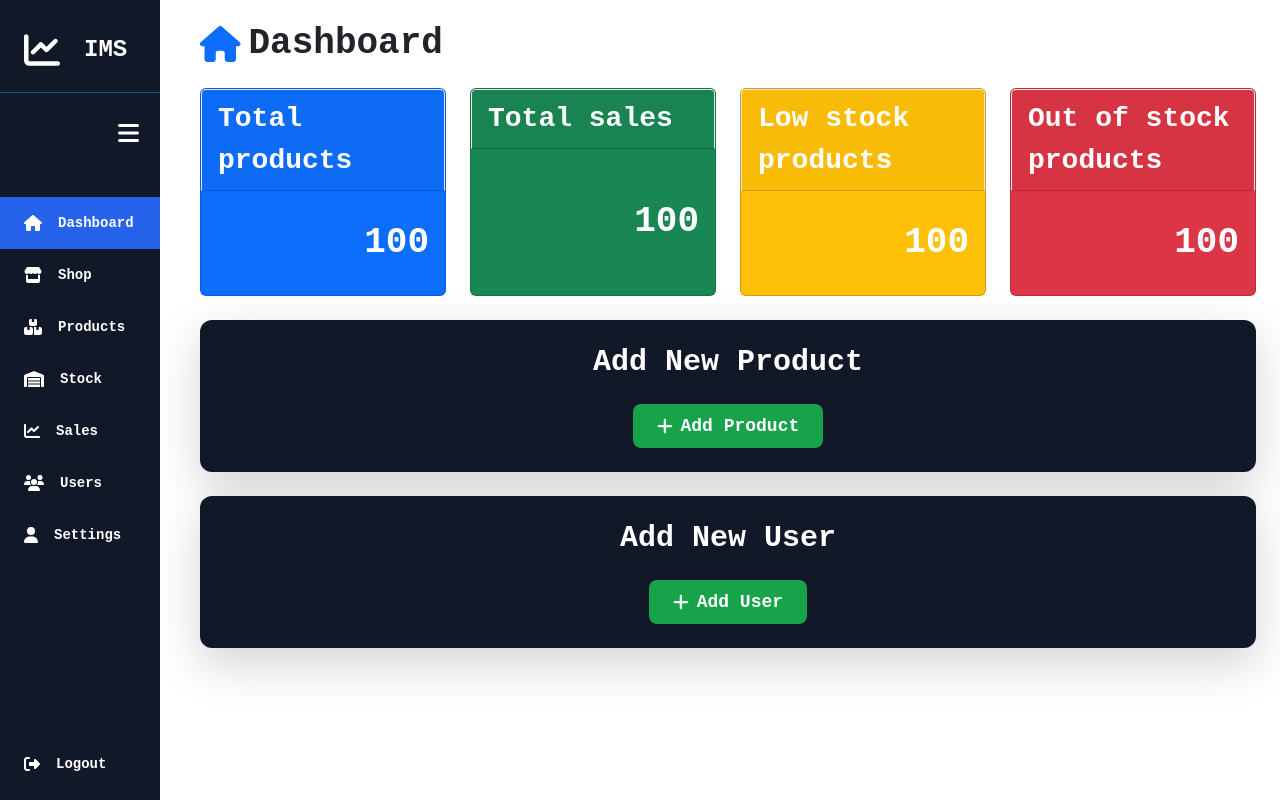
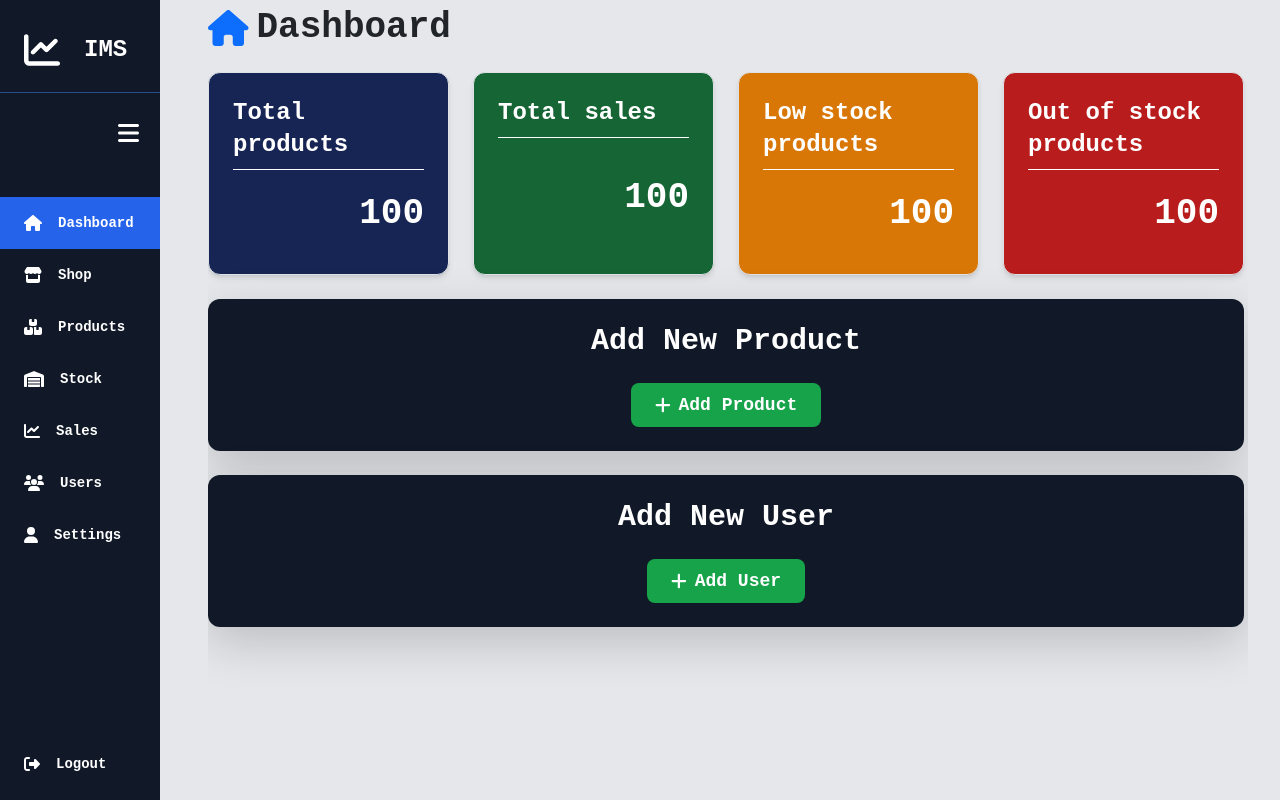
Before and after one commit to SageTendo/farm_inventory_management, a React (Vite) app in the folder client/: page /dashboard in a window 1280 px wide. Built offline with nearby package versions, Linux system fonts and the light colour scheme.

Commit message:
refactor: Dashboard, Shop and components to use tailwind only

```diff
--- a/client/src/ui/components/Layout.tsx
+++ b/client/src/ui/components/Layout.tsx
@@ -7,7 +7,7 @@ export function Layout() {
   const sidebarWidth = isSidebarHidden ? "md:w-24" : "md:w-44";
 
   return (
-    <div className="flex flex-col md:flex-row h-screen overflow-hidden">
+    <div className="flex flex-col md:flex-row h-screen overflow-hidden bg-gray-200">
       {/* Sidebar: Top navbar on mobile, sidebar on desktop */}
       <div
         className={`flex-shrink-0 w-full h-14 md:h-full ${sidebarWidth} transition-all duration-300`}
@@ -21,7 +21,7 @@ export function Layout() {
       {/* Main content: no scroll here */}
       <div className="flex-1 relative">
         {/* Spacer for mobile navbar */}
-        <div className="px-4 md:pt-0 pt-4 h-full">
+        <div className="px-4 h-screen">
           <Outlet />
         </div>
       </div>
--- a/client/src/ui/components/SummaryCard.tsx
+++ b/client/src/ui/components/SummaryCard.tsx
@@ -1,37 +1,39 @@
 import React from "react";
-import {Card} from "react-bootstrap";
 
 interface SummaryCardProps {
   title?: string;
   className?: string;
   children: React.ReactNode;
   footer?: React.ReactNode;
-  bg?: string; // e.g. 'light', 'dark', 'primary', etc.
-  textColor?: string; // e.g. 'white', 'dark', 'muted', etc.
-  border?: string; // e.g. 'primary', 'success', etc.
+  bg?: string;        // Tailwind-compatible bg class, e.g. "bg-gray-900"
+  textColor?: string; // Tailwind-compatible text class, e.g. "text-white"
+  border?: string;    // Tailwind-compatible border class, e.g. "border-green-500"
 }
 
 export function SummaryCard({
-                              title,
-                              className = "w-100 h-100",
-                              children,
-                              footer,
-                              bg = "dark",
-                              textColor = "white",
-                              border,
-                            }: SummaryCardProps) {
+  title,
+  className = "w-full h-full",
+  children,
+  footer,
+  bg = "bg-gray-900",
+  textColor = "text-white",
+  border = "border border-gray-700",
+}: SummaryCardProps) {
   return (
-    <Card
-      className={className}
-      bg={bg}
-      text={textColor}
-      border={border}
+    <div
+      className={`rounded-xl shadow-md p-4 flex flex-col justify-between ${bg} ${textColor} ${border} ${className}`}
     >
-      {title && <Card.Header className="fw-bold border-1 fs-3 mb-3">{title}</Card.Header>}
-      <Card.Body className="d-flex align-items-center justify-content-end">
-        {children}
-      </Card.Body>
-      {footer && <Card.Footer>{footer}</Card.Footer>}
-    </Card>
+      {title && (
+        <div className="text-2xl font-extrabold mb-4 border-b border-white pb-2">
+          {title}
+        </div>
+      )}
+      <div className="flex items-center justify-end flex-grow">{children}</div>
+      {footer && (
+        <div className="mt-4 border-t border-gray-700 pt-2 text-sm">
+          {footer}
+        </div>
+      )}
+    </div>
   );
 }
--- a/client/src/ui/components/pos/product/ProductCard.tsx
+++ b/client/src/ui/components/pos/product/ProductCard.tsx
@@ -1,65 +1,64 @@
-import { Card, OverlayTrigger, Tooltip } from "react-bootstrap";
 import { Product } from "../../../../mock/pos_data.ts";
 import { FontAwesomeIcon } from "@fortawesome/react-fontawesome";
 import { faShoppingCart } from "@fortawesome/free-solid-svg-icons";
+import { useState } from "react";
 
 interface ProductCardProps {
   product: Product;
   addToCart: (product: Product) => void;
 }
 
-const HIGH_STOCK_COLOR = "bg-success";
-const LOW_STOCK_COLOR = "bg-warning text-dark";
-const NO_STOCK_COLOR = "bg-danger";
+export const ProductCard = ({ product, addToCart }: ProductCardProps) => {
+  const [showTooltip, setShowTooltip] = useState(false);
 
-export const ProductCard = ({ product, addToCart }: ProductCardProps) => {
   const tooltipMessage =
     product.stock > 30
       ? "High stock"
       : product.stock > 0
         ? "Low stock"
         : "Out of stock";
+
   const stockColor =
     product.stock > 30
-      ? HIGH_STOCK_COLOR
+      ? "bg-green-600 text-white"
       : product.stock > 0
-        ? LOW_STOCK_COLOR
-        : NO_STOCK_COLOR;
+        ? "bg-yellow-400 text-black"
+        : "bg-red-600 text-white";
 
   return (
-    <Card className="h-100 shadow bg-dark text-light border-0 rounded-3">
-      <div className="card-body d-flex flex-column">
-        <h5 className="card-title fw-bolder mb-2">{product.name}</h5>
+    <div className="bg-gray-900 text-white rounded-xl shadow-md p-3.5 h-full flex flex-col relative group">
+      <h5 className="text-1xl font-extrabold mb-2">{product.name}</h5>
 
-        <div className="d-flex flex-column mb-2">
-          <span className="fw-light fs-6">USD: {product.sellPrice}</span>
-          <span className="fw-light fs-6">
+      <div className="mb-2 text-sm">
+        <div className="font-bold text-gray-200">USD: {product.sellPrice}</div>
+        <div className="font-bold text-gray-200">
           ZIG: {(product.sellPrice * 20).toFixed(2)}
-          </span>
+        </div>
       </div>
 
-        <OverlayTrigger
-          placement="top"
-          overlay={<Tooltip>{tooltipMessage}</Tooltip>}
+      {/* Stock badge + tooltip */}
+      <div
+        className={`inline-block w-24 px-2 py-1 text-sm font-semibold rounded rounded-2 ${stockColor} mb-3 relative cursor-help`}
+        onMouseEnter={() => setShowTooltip(true)}
+        onMouseLeave={() => setShowTooltip(false)}
       >
-          <span
-            className={`badge ${stockColor} rounded-0 mb-3 fw-semibold fs-6`}
-          >
-            Stock:
-            {product.stock}
-          </span>
-        </OverlayTrigger>
+        Stock: {product.stock}
+        {showTooltip && (
+          <div className="absolute bottom-full mb-2 w-max left-1/2 -translate-x-1/2 bg-black text-white text-xs rounded px-2 py-1 shadow z-10">
+            {tooltipMessage}
+          </div>
+        )}
+      </div>
 
       <div className="mt-auto">
         <button
-            className="btn btn-outline-light w-100 rounded-3 d-flex align-items-center justify-content-center gap-2"
           onClick={() => addToCart(product)}
+          className="w-full flex items-center justify-center gap-2 bg-blue-600 text-white text-lg hover:bg-blue-950 hover:text-gray-900 font-semibold py-2 rounded-lg transition"
         >
           <FontAwesomeIcon icon={faShoppingCart} />
           Add to cart
         </button>
       </div>
     </div>
-    </Card>
   );
 };
--- a/client/src/ui/components/pos/product/ProductsListing.tsx
+++ b/client/src/ui/components/pos/product/ProductsListing.tsx
@@ -12,7 +12,7 @@ export const ProductsListing = ({
 }: ProductListingProps) => {
   return (
     <div className="overflow-x-hidden flex-grow">
-      <div className="grid grid-cols-1 sm:grid-cols-2 xl:grid-cols-3 gap-4">
+      <div className="grid grid-cols-1 sm:grid-cols-2 lg:grid-cols-2 xl:grid-cols-3 gap-4 pb-20 md:pb-4">
         {products.length === 0 && (
           <div className="col-span-3 flex justify-center items-center">
             <p className="text-2xl font-bold text-gray-500">
--- a/client/src/ui/views/Dashboard.tsx
+++ b/client/src/ui/views/Dashboard.tsx
@@ -5,27 +5,27 @@ import { Link } from "react-router-dom";
 
 function Dashboard() {
   return (
-    <div className="flex flex-col min-h-full">
+    <div className="flex flex-col h-full overflow-hidden p-2">
       <h1 className="mb-6 text-4xl font-bold flex items-center gap-2">
         <FontAwesomeIcon icon={faHome} className="text-primary" />
         Dashboard
       </h1>
 
-      <div className="flex flex-col gap-6">
+      <div className="flex flex-col gap-6 overflow-y-auto flex-1 pr-1">
         <div className="grid grid-cols-1 sm:grid-cols-2 lg:grid-cols-2 xl:grid-cols-4 gap-4">
-          <SummaryCard title="Total products" bg="primary">
+          <SummaryCard title="Total products" bg="bg-blue-950">
             <p className="text-4xl font-bold text-right">100</p>
           </SummaryCard>
 
-          <SummaryCard title="Total sales" bg="success">
+          <SummaryCard title="Total sales" bg="bg-green-800">
             <p className="text-4xl font-bold text-right">100</p>
           </SummaryCard>
 
-          <SummaryCard title="Low stock products" bg="warning">
+          <SummaryCard title="Low stock products" bg="bg-amber-600">
             <p className="text-4xl font-bold text-right">100</p>
           </SummaryCard>
 
-          <SummaryCard title="Out of stock products" bg="danger">
+          <SummaryCard title="Out of stock products" bg="bg-red-700">
             <p className="text-4xl font-bold text-right">100</p>
           </SummaryCard>
         </div>
--- a/client/src/ui/views/pos/Shop.tsx
+++ b/client/src/ui/views/pos/Shop.tsx
@@ -57,7 +57,7 @@ export function Shop() {
   }, [isMobile, cart.length]);
 
   return (
-    <div className="flex flex-col h-screen overflow-hidden pb-10">
+    <div className="flex flex-col h-screen overflow-hidden pt-4">
       {/* Header */}
       <h1 className="mb-4 text-4xl font-bold flex items-center gap-3 text-gray-800">
         <FontAwesomeIcon icon={faStore} className="text-primary" />
@@ -65,11 +65,11 @@ export function Shop() {
       </h1>
 
       {/* Search Bar */}
-      <div className="flex mb-4 shadow-sm rounded-lg overflow-hidden">
+      <div className="flex w-full mb-4 shadow-sm rounded-lg overflow-hidden">
         <input
           type="text"
           placeholder="Search for products..."
-          className="flex-grow px-4 py-2 border border-gray-300 focus:outline-none focus:ring-2 focus:ring-blue-500 rounded-l-lg"
+          className="flex-grow px-1 py-3 border border-gray-300 focus:outline-none focus:ring-2 focus:ring-blue-500 rounded-l-lg"
           value={query}
           onChange={(e) => setQuery(e.target.value)}
         />
@@ -93,7 +93,7 @@ export function Shop() {
 
         {/* Desktop Cart */}
         {!isMobile && cart.length > 0 && (
-          <div className="w-full max-w-lg bg-gray-900 text-white p-2.5 rounded-lg shadow-md flex flex-col h-full">
+          <div className="w-full max-w-sm xl:max-w-lg bg-gray-900 text-white p-2.5 rounded-lg shadow-md flex flex-col h-full">
             <Cart
               cart={cart}
               changeQuantity={changeQuantity}
@@ -121,8 +121,7 @@ export function Shop() {
           <div
             className="fixed inset-0 z-50 bg-gray-900 text-white flex flex-col px-3 py-2"
             style={{
-              top: navHeight,
-              height: `calc(100vh - ${navHeight}px)`,
+              top: navHeight
             }}
           >
             <Cart
```
Lines whose indentation alone changed are shown as unchanged.
